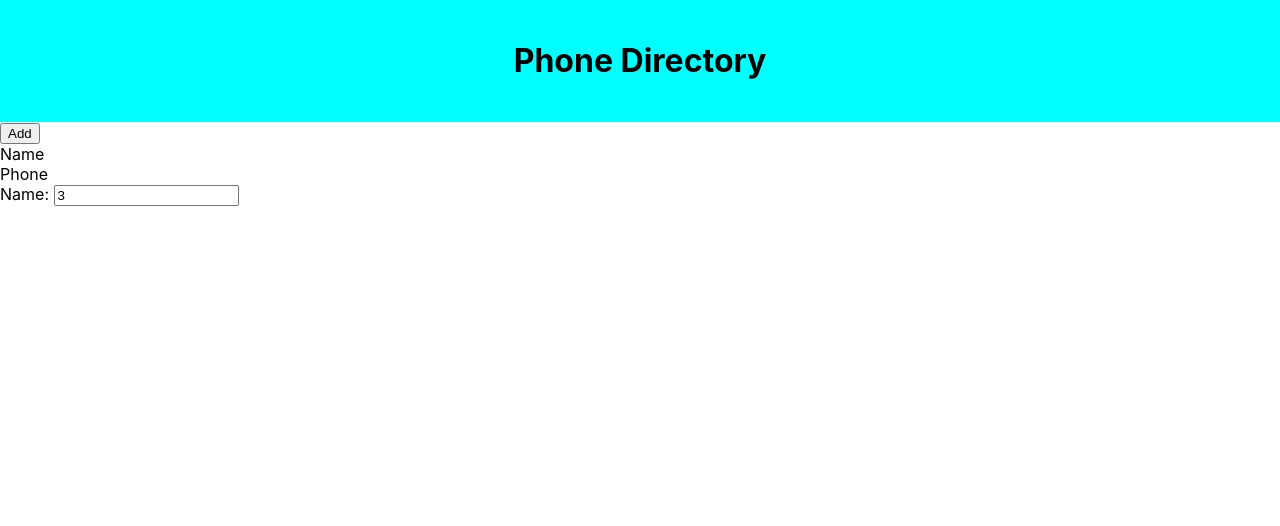
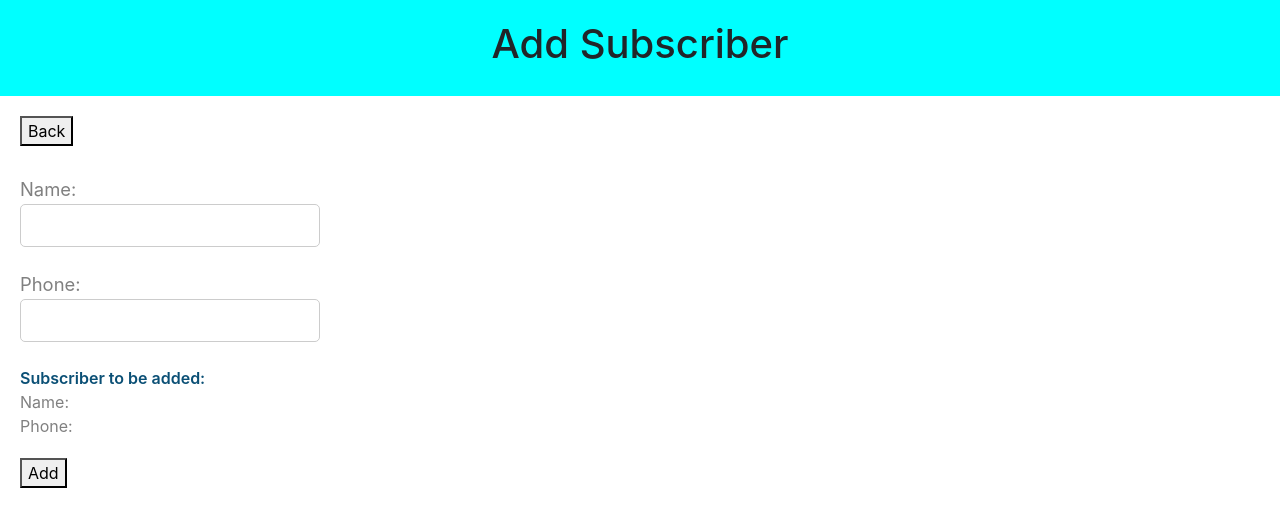
Before and after one commit to shane-abh/Phone-Directory, a React (Create React App) app: page / in a window 1280 px wide. Shown: the top 526 px of the page. Built offline with nearby package versions, Linux system fonts and the light colour scheme.

Commit message:
Added AddSubscriber component and design

```diff
--- a/public/index.html
+++ b/public/index.html
@@ -10,6 +10,7 @@
       content="Web site created using create-react-app"
     />
     <link rel="apple-touch-icon" href="%PUBLIC_URL%/logo192.png" />
+    <link rel="stylesheet" href="https://cdn.jsdelivr.net/npm/bootstrap@5.1.3/dist/css/bootstrap.min.css" integrity="sha384-1BmE4kWBq78iYhFldvKuhfTAU6auU8tT94WrHftjDbrCEXSU1oBoqyl2QvZ6jIW3" crossorigin="anonymous">
     <!--
       manifest.json provides metadata used when your web app is installed on a
       user's mobile device or desktop. See https://developers.google.com/web/fundamentals/web-app-manifest/
--- /dev/null
+++ b/src/AddSubsciber.js
@@ -0,0 +1,32 @@
+import React, {Component} from "react";
+import Header from "./Header";
+import './AddSubscriber.css';
+
+class AddSubscriber extends Component{
+    render(){
+        return(
+            <div>
+                <Header heading="Add Subscriber"></Header>
+                <div className="component-body-container">
+                    <button className="custom-btn">Back</button>
+                    <form className="subscriber-form">
+                        <label htmlFor="name" className="label-control">Name: </label><br/>
+                        <input id="name" type="text" className="input-control" name = "name"/><br/><br/>
+
+                        <label htmlFor="phone" className="label-control">Phone: </label><br/>
+                        <input id="phone" type="text" className="input-control" name = "phone"/><br/><br/>
+                        <div className="subscriber-info-container">
+                            <span className="subscriber-to-add-heading"> Subscriber to be added: </span><br/>
+                            <span className="subscriber-info"> Name: </span><br/>
+                            <span className="subscriber-info"> Phone: </span><br/>
+                        </div>
+
+                        <button type="submit" className="custom-btn add-btn">Add</button>
+                    </form>
+                </div>
+            </div>
+        )
+    }
+}
+
+export default AddSubscriber;
--- /dev/null
+++ b/src/AddSubscriber.css
@@ -0,0 +1,36 @@
+.subscriber-form {
+    margin-top: 30px;
+}
+
+.label-control {
+    color: #808080;
+    font-size: 1.15rem;
+    margin-right: 15px;
+}
+
+.input-control {
+    width: 300px;
+    min-width: 100px;
+    padding: 10px 15px;
+    display: inline-block;
+    border: 1px solid #ccc;
+    border-radius: 5px;
+    box-sizing: border-box;
+    font-size: 0.9rem;
+    outline: none;
+}
+
+.subscriber-info-container {
+    font-size: 1rem;
+    margin-right: 10px;
+    margin-bottom: 20px;
+}
+
+.subscriber-to-add-heading {
+    color: #0a4f75;
+    font-weight: 600;
+}
+
+.subscriber-info {
+    color: #808080;
+}
--- a/src/App.css
+++ b/src/App.css
@@ -1,38 +1,37 @@
-.App {
-  text-align: center;
+.btn{
+    background-color: chartreuse;
 }
 
-.App-logo {
-  height: 40vmin;
-  pointer-events: none;
+.component-body-container {
+    padding: 20px;
 }
 
-@media (prefers-reduced-motion: no-preference) {
-  .App-logo {
-    animation: App-logo-spin infinite 20s linear;
-  }
+.grid-container {
+    display: grid;
+    grid-template-columns: 40% 30% auto;
+    margin-bottom: 10px;
 }
 
-.App-header {
-  background-color: #282c34;
-  min-height: 100vh;
-  display: flex;
-  flex-direction: column;
-  align-items: center;
-  justify-content: center;
-  font-size: calc(10px + 2vmin);
-  color: white;
+.heading-container {
+    margin: 30px 0 30px 0;
+    width: 100%;
 }
 
-.App-link {
-  color: #61dafb;
+.grid-item {
+    background-color: rgba(255, 255, 255, 0.8);
+    font-size: 1.15rem;
+    word-wrap: break-word;
+    padding-right: 10px;
 }
 
-@keyframes App-logo-spin {
-  from {
-    transform: rotate(0deg);
-  }
-  to {
-    transform: rotate(360deg);
-  }
+.name-heading, .phone-heading {
+    font-size: 1rem;
+    font-weight: 600;
+    color: #808080;
+
 }
+
+.delete-btn {
+    background-color: #fa9c9c;
+    color: #000;
+}
--- a/src/App.js
+++ b/src/App.js
@@ -1,23 +1,67 @@
 import React, { Component } from 'react';
 import Header from './Header';
+import './App.css';
+
+
+
 
 class App extends Component {
+
+  clickHandler(message){
+    alert(message);
+  }
+
+
   render() {
-    let x = 1; let y = 2;
+    let subscribers  = [
+      {
+        id:1,
+        name: "Shane",
+        phone: "000000000"
+      },
+      {
+        id:2,
+        name: "Tom",
+        phone: "000000000"
+      }
+    ];
 
     return (
 
       <div>
-        <Header/>
+        <Header heading= "Phone Directory"/>
 
-        <button>Add</button>
+        <button type='button' className='btn-primary'>Add</button>
         <div>
-          <span>Name</span> <br></br>
-          <span>Phone</span>
+          <span className='text'>Name</span> <br></br>
+          <span className='text'>Phone</span>
         </div>
 
-        <label htmlFor='name'> Name: </label>
-        <input id='name' type="text" placeholder='Type here' defaultValue={x+y}/>
+        <div className="component-body-container">
+          <button className="btn-primary">Add</button>
+
+          <div className="grid-container heading-container">
+            <span className="grid-item name-heading">Name</span>
+            <span className="grid-item phone-heading">Phone</span>
+          </div>
+
+         {
+         subscribers.map(sub => {
+            return <div key={sub.id} className='grid-container'>
+              <span className="grid-item">{sub.name}</span>
+              <span className="grid-item">{sub.phone}</span>
+              <span className="grid-item action-btn-container">
+                  <button className="delete-btn" onClick={this.clickHandler.bind(this,"Deleted")}>Delete</button>
+                </span>
+              </div>
+
+          })
+        }
+
+
+        </div>
+
+
 
       </div>
 
--- /dev/null
+++ b/src/Common/common.css
@@ -0,0 +1,3 @@
+.component-body-container {
+    padding: 20px;
+}
--- a/src/Header.js
+++ b/src/Header.js
@@ -1,12 +1,12 @@
 import React from "react";
-import './Header.css'
+import './Header.css';
 
 
-const Header = function(){
+const Header = function(props){
 
     return(
         <div className="header" >
-          <h1 >Phone Directory</h1>
+          <h1 >{props.heading}</h1>
         </div>
     );
 }
--- a/src/index.js
+++ b/src/index.js
@@ -2,12 +2,14 @@ import React from 'react';
 import ReactDOM from 'react-dom/client';
 import './index.css';
 import App from './App';
+import AddSubscriber from './AddSubsciber';
 import reportWebVitals from './reportWebVitals';
+import './Common/common.css'
 
 const root = ReactDOM.createRoot(document.getElementById('root'));
 root.render(
   <React.StrictMode>
-    <App />
+    <AddSubscriber />
   </React.StrictMode>
 );
 
```
